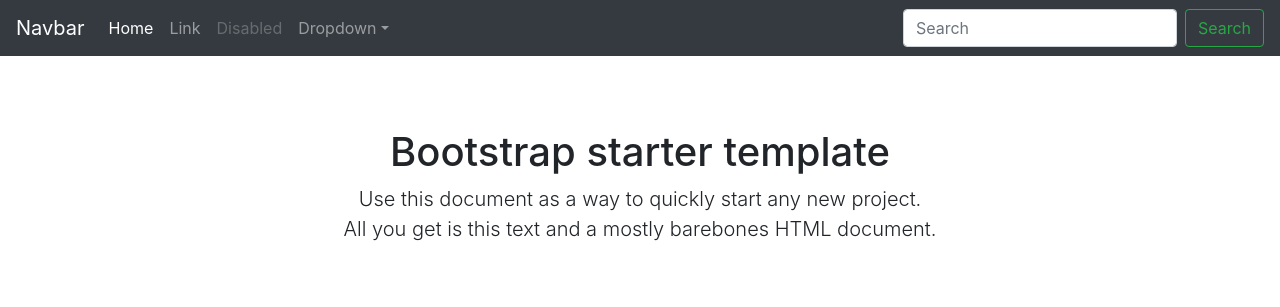
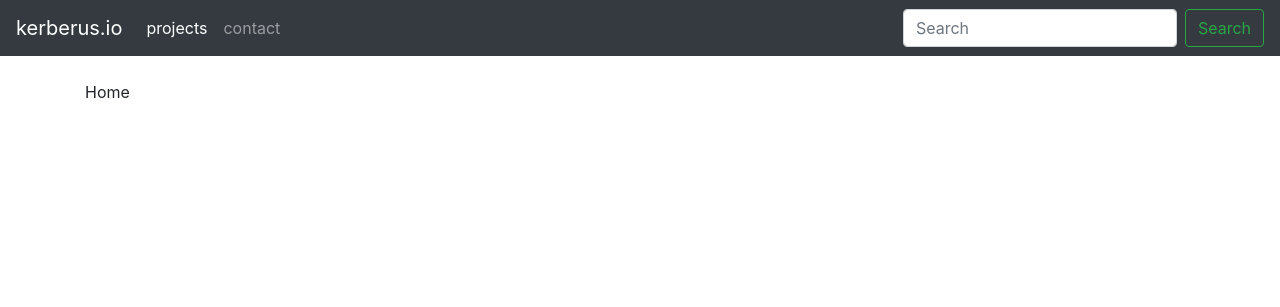
Before and after one commit to kerberus-io/kerberusIO, a Flask app: page / in a window 1280 px wide. Shown: the top 307 px of the page. Run offline with Flask 2, Linux system fonts and the light colour scheme; some libraries are stand-ins or nearby versions.

Commit message:
starting to customize layout

```diff
--- a/kerberusIO/templates/index.html
+++ b/kerberusIO/templates/index.html
@@ -11,7 +11,7 @@
 
 {% block body %}
     <nav class="navbar navbar-expand-md navbar-dark bg-dark fixed-top">
-        <a class="navbar-brand" href="#">Navbar</a>
+        <a class="navbar-brand" href="#">kerberus.io</a>
         <button class="navbar-toggler" type="button" data-toggle="collapse" data-target="#navbarsExampleDefault" aria-controls="navbarsExampleDefault" aria-expanded="false" aria-label="Toggle navigation">
             <span class="navbar-toggler-icon"></span>
         </button>
@@ -19,22 +19,22 @@
         <div class="collapse navbar-collapse" id="navbarsExampleDefault">
             <ul class="navbar-nav mr-auto">
                 <li class="nav-item active">
-                    <a class="nav-link" href="#">Home <span class="sr-only">(current)</span></a>
+                    <a class="nav-link" href="#">projects<span class="sr-only">(current)</span></a>
                 </li>
                 <li class="nav-item">
-                    <a class="nav-link" href="#">Link</a>
+                    <a class="nav-link" href="#">contact</a>
                 </li>
-                <li class="nav-item">
-                    <a class="nav-link disabled" href="#">Disabled</a>
-                </li>
-                <li class="nav-item dropdown">
-                    <a class="nav-link dropdown-toggle" href="https://example.com" id="dropdown01" data-toggle="dropdown" aria-haspopup="true" aria-expanded="false">Dropdown</a>
-                    <div class="dropdown-menu" aria-labelledby="dropdown01">
-                        <a class="dropdown-item" href="#">Action</a>
-                        <a class="dropdown-item" href="#">Another action</a>
-                        <a class="dropdown-item" href="#">Something else here</a>
-                    </div>
-                </li>
+{#                <li class="nav-item">#}
+{#                    <a class="nav-link disabled" href="#">Disabled</a>#}
+{#                </li>#}
+{#                <li class="nav-item dropdown">#}
+{#                    <a class="nav-link dropdown-toggle" href="https://example.com" id="dropdown01" data-toggle="dropdown" aria-haspopup="true" aria-expanded="false">Dropdown</a>#}
+{#                    <div class="dropdown-menu" aria-labelledby="dropdown01">#}
+{#                        <a class="dropdown-item" href="#">Action</a>#}
+{#                        <a class="dropdown-item" href="#">Another action</a>#}
+{#                        <a class="dropdown-item" href="#">Something else here</a>#}
+{#                    </div>#}
+{#                </li>#}
             </ul>
             <form class="form-inline my-2 my-lg-0">
                 <input class="form-control mr-sm-2" type="text" placeholder="Search" aria-label="Search">
@@ -44,9 +44,14 @@
     </nav>
 
     <main role="main" class="container">
-        <div class="starter-template">
-            <h1>Bootstrap starter template</h1>
-            <p class="lead">Use this document as a way to quickly start any new project.<br> All you get is this text and a mostly barebones HTML document.</p>
+{#        <div class="starter-template">#}
+{#            <h1>Bootstrap starter template</h1>#}
+{#            <p class="lead">Use this document as a way to quickly start any new project.<br> All you get is this text and a mostly barebones HTML document.</p>#}
+{#        </div>#}
+        <div class="tab-content" id="nav-tabContent">
+            <div class="tab-pane fade show active" id="nav-home" role="tabpanel" aria-labelledby="nav-home-tab">Home</div>
+            <div class="tab-pane fade" id="nav-projects" role="tabpanel" aria-labelledby="nav-projects-tab">project</div>
+            <div class="tab-pane fade" id="nav-contact" role="tabpanel" aria-labelledby="nav-contact-tab">contact</div>
         </div>
     </main><!-- /.container -->
 {% endblock %}
```
Also changed, not shown: kerberusIO/static/css/main.css (+0 -8 lines).
